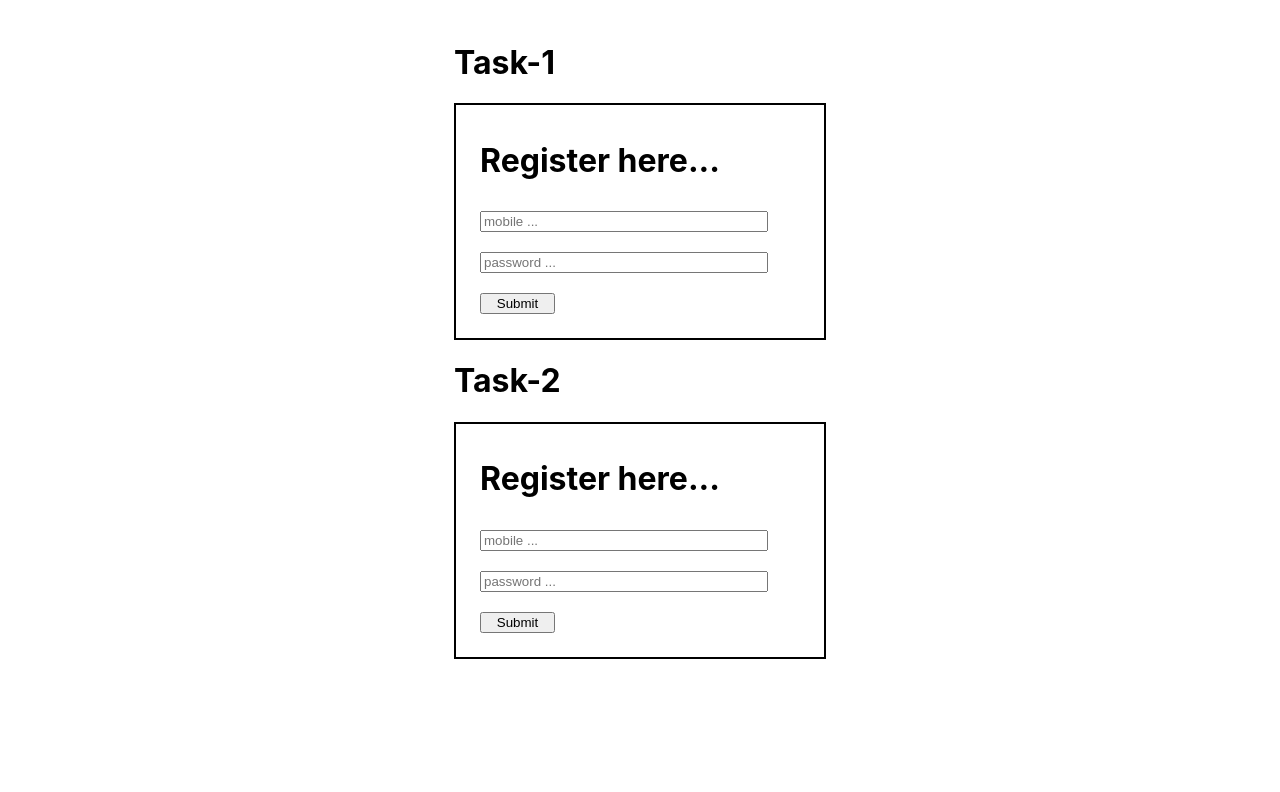
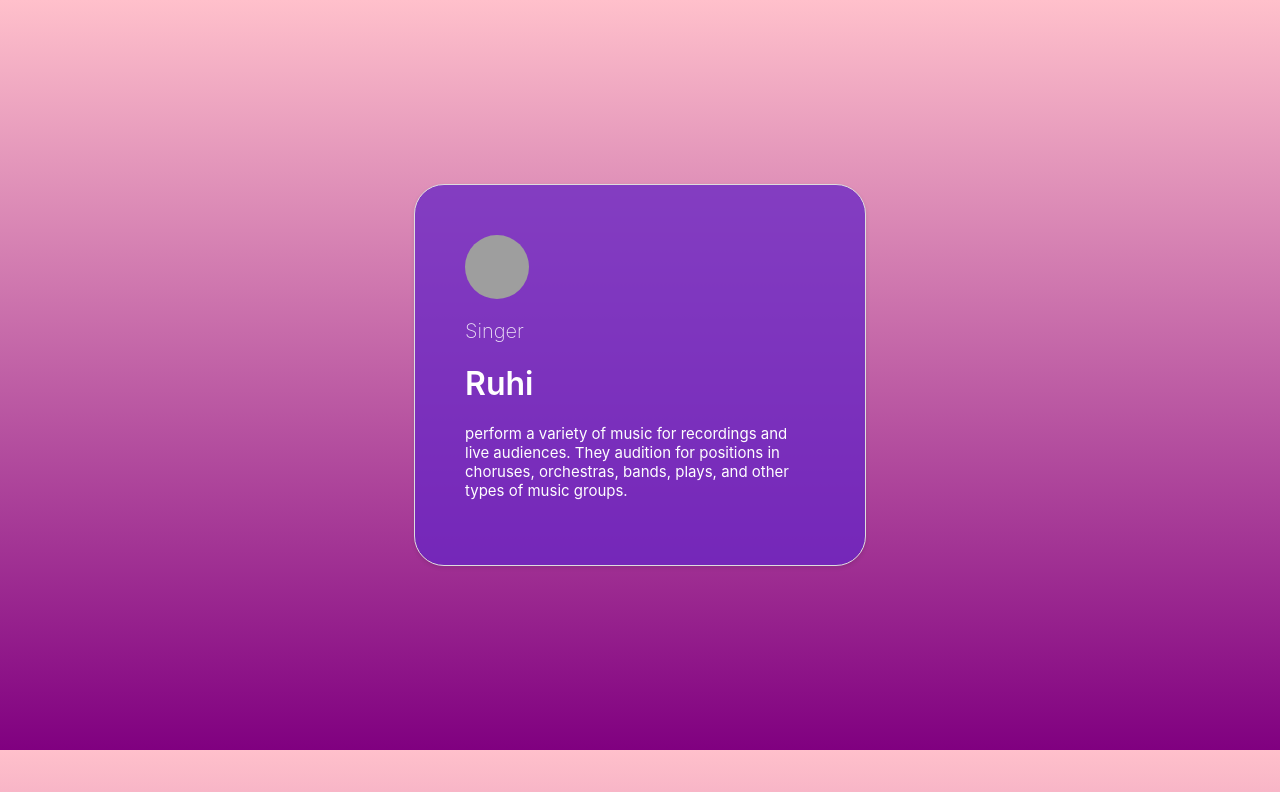
Before and after one commit to 07shrutik/react-task, a React (Create React App) app: page / in a window 1280 px wide. Shown: the top 792 px of the page. Built offline with nearby package versions, Linux system fonts and the light colour scheme; grey boxes are pictures that could not be loaded.

Commit message:
React Day4-Assignments

```diff
--- a/package.json
+++ b/package.json
@@ -3,6 +3,8 @@
   "version": "0.1.0",
   "private": true,
   "dependencies": {
+    "@fortawesome/fontawesome-svg-core": "^6.3.0",
+    "@fortawesome/free-regular-svg-icons": "^6.3.0",
     "@testing-library/jest-dom": "^5.16.5",
     "@testing-library/react": "^13.4.0",
     "@testing-library/user-event": "^13.5.0",
--- a/src/App.js
+++ b/src/App.js
@@ -1,16 +1,23 @@
+import { Fragment } from 'react';
 import './App.css';
-import Head1 from './Head1';
-import Fields from './Fields';
-import Btn from './Btn';
+// import Card from './Card'
+import User2 from './User2';
 
 function App() {
-  return (
-    <div className='container'>
-      <Head1 content="Register here..."/>
-      <Fields />
-      <Btn btn="Submit"/>
-    </div>
-  );
+
+  return(
+    <Fragment>
+    {/* <Card name = "Amit"
+    designation ="Graphic Designer"
+    description= "Highly creative and multitalented Graphic Designer with extensive experience in multimedia, marketing, and print design."
+  /> */}
+
+  <User2 name="Ruhi"
+  designation="Singer"
+  description="perform a variety of music for recordings and live audiences. They audition for positions in choruses, orchestras, bands, plays, 				and other types of music groups. "
+  />
+  </Fragment>
+  )
 }
 
 export default App;
--- /dev/null
+++ b/src/Card.js
@@ -0,0 +1,24 @@
+import React from 'react';
+import './card.css';
+
+
+function Card(props) {
+  return (
+    <div className="card">
+
+        <div className="profile-photo">
+          <img src="https://images.pexels.com/photos/1183266/pexels-photo-1183266.jpeg" alt="Profile-pic" />
+        </div>
+        <div className='info'>
+            <p>{props.designation}</p>
+        <h1>{props.name}</h1>
+        </div>
+        <div className='description'>
+        <p>{props.description}</p>
+        </div>
+      </div>
+
+  );
+};
+
+export default Card;
--- /dev/null
+++ b/src/User2.js
@@ -0,0 +1,23 @@
+import React from 'react'
+import './card.css'
+function User2(props) {
+  return (
+    <div>
+       <div className="card">
+
+      <div className="profile-photo">
+        <img src="https://images.pexels.com/photos/3775131/pexels-photo-3775131.jpeg?auto=compress&cs=tinysrgb&w=1260&h=750&dpr=2" alt="Profile-pic" />
+      </div>
+      <div className='info'>
+          <p>{props.designation}</p>
+      <h1>{props.name}</h1>
+      </div>
+      <div className='description'>
+      <p>{props.description}</p>
+      </div>
+    </div>
+    </div>
+  )
+}
+
+export default User2
--- /dev/null
+++ b/src/card.css
@@ -0,0 +1,40 @@
+
+    body {
+        display: flex;
+        justify-content: center;
+        height: 750px;
+        background-image: linear-gradient(to bottom, pink, purple);
+        align-items: center;
+}
+.card {
+    background-color: #6825c5c4;
+  border: 1px solid #ddd;
+  border-radius: 30px;
+  box-shadow: 0 2px 4px rgba(0, 0, 0, 0.1);
+  padding: 50px;
+  width: 350px;
+}
+
+
+.profile-photo {
+    display: flex;
+  width: 64px;
+  height: 64px;
+  overflow: hidden;
+  border-radius: 50%;
+  margin-right: 16px;
+}
+
+.info h1{
+    color: white;
+    font-weight: 600;
+}
+.info p{
+    color: #ffffffdb;
+    font-size: 20px;
+    font-weight: 200;
+}
+.description{
+    color: white;
+    font-size: 15px;
+}
--- a/src/index.js
+++ b/src/index.js
@@ -3,14 +3,10 @@ import ReactDOM from 'react-dom/client';
 import './index.css';
 import App from './App';
 import reportWebVitals from './reportWebVitals';
-import Challenge1 from './challenge1';
 
 const root = ReactDOM.createRoot(document.getElementById('root'));
 root.render(
   <React.StrictMode>
-    <h1>Task-1</h1>
-    <Challenge1/>
-    <h1>Task-2</h1>
     <App />
   </React.StrictMode>
 );
```
Also changed, not shown: 2 other files (tests, documents, lock files or other folders).
